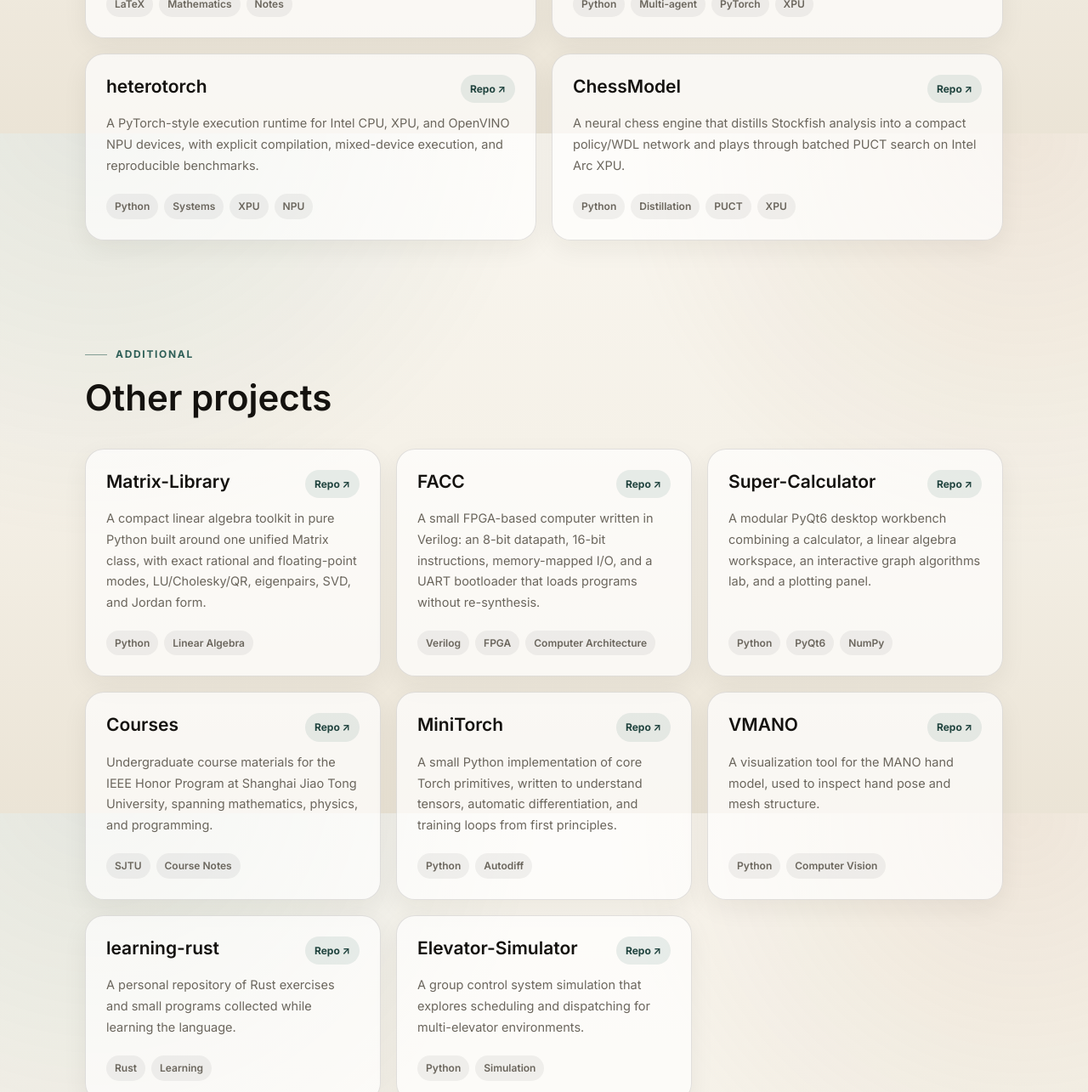
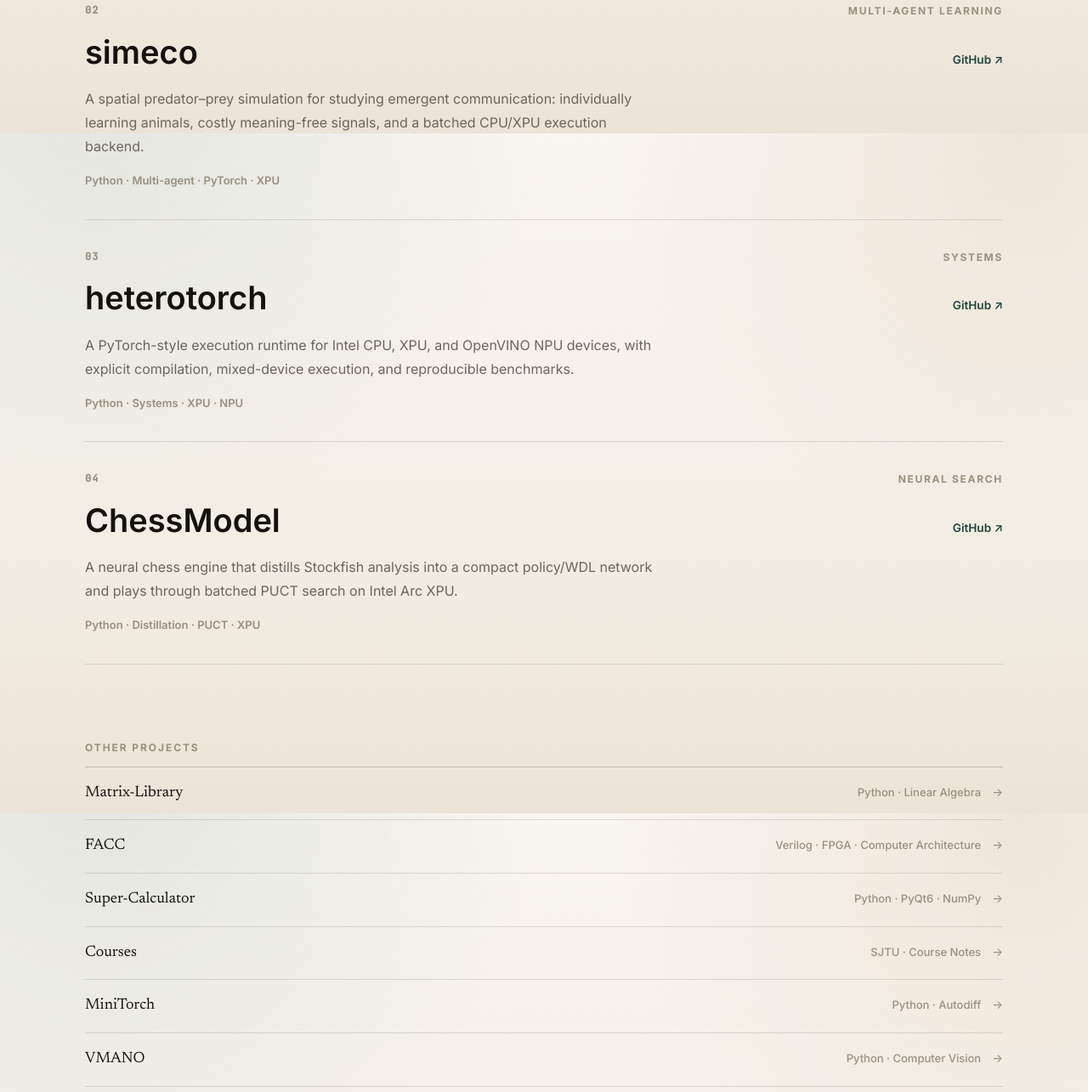
Before and after one commit to JinShuo-Li/JinShuo-Li.github.io, an Astro site: page /projects in a window 1280 px wide. Shown: the part 643-1928 px from the top of the page at 85% size. Built offline with nearby package versions, Linux system fonts and the light colour scheme; Astro itself is replaced by a stand-in of ours.

Commit message:
refactor(projects): present featured work as editorial rows
Show the four main projects as larger showcase rows with a domain label
and quiet tags, and list the remaining projects as a compact archive
instead of cards.

```diff
--- /dev/null
+++ b/src/components/ProjectArchiveRow.astro
@@ -0,0 +1,17 @@
+---
+import type { Project } from "../lib/site";
+
+interface Props {
+  project: Project;
+}
+
+const { project } = Astro.props;
+---
+
+<a class="archive-row" href={project.url} target="_blank" rel="noopener">
+  <span class="archive-row__name">{project.name}</span>
+  <span class="archive-row__meta">
+    {project.tags.join(" · ")}
+    <span class="archive-row__arrow" aria-hidden="true">→</span>
+  </span>
+</a>
--- /dev/null
+++ b/src/components/ProjectFeature.astro
@@ -0,0 +1,23 @@
+---
+import type { Project } from "../lib/site";
+
+interface Props {
+  project: Project;
+  index: number;
+}
+
+const { project, index } = Astro.props;
+---
+
+<article class="feature">
+  <div class="feature__top">
+    <span class="feature__index">{String(index).padStart(2, "0")}</span>
+    <span class="feature__domain">{project.domain}</span>
+  </div>
+  <div class="feature__head">
+    <h2 class="feature__name">{project.name}</h2>
+    <a class="feature__link" href={project.url} target="_blank" rel="noopener">GitHub ↗</a>
+  </div>
+  <p class="feature__desc">{project.blurb}</p>
+  <div class="feature__tags">{project.tags.join(" · ")}</div>
+</article>
--- a/src/lib/site.ts
+++ b/src/lib/site.ts
@@ -18,6 +18,7 @@ export type Project = {
   name: string;
   url: string;
   blurb: string;
+  domain: string;
   tags: string[];
 };
 
@@ -25,6 +26,7 @@ export const featuredProjects: Project[] = [
   {
     name: "Mathematical-Note",
     url: "https://github.com/JinShuo-Li/Mathematical-Note",
+    domain: "Mathematics",
     blurb:
       "A bilingual LaTeX book on mathematics and axiomatization, moving from logic and set theory through analysis, linear algebra, abstract algebra, topology, complex analysis, graph theory, and probability.",
     tags: ["LaTeX", "Mathematics", "Notes"],
@@ -32,6 +34,7 @@ export const featuredProjects: Project[] = [
   {
     name: "simeco",
     url: "https://github.com/JinShuo-Li/simeco",
+    domain: "Multi-agent Learning",
     blurb:
       "A spatial predator–prey simulation for studying emergent communication: individually learning animals, costly meaning-free signals, and a batched CPU/XPU execution backend.",
     tags: ["Python", "Multi-agent", "PyTorch", "XPU"],
@@ -39,6 +42,7 @@ export const featuredProjects: Project[] = [
   {
     name: "heterotorch",
     url: "https://github.com/JinShuo-Li/heterotorch",
+    domain: "Systems",
     blurb:
       "A PyTorch-style execution runtime for Intel CPU, XPU, and OpenVINO NPU devices, with explicit compilation, mixed-device execution, and reproducible benchmarks.",
     tags: ["Python", "Systems", "XPU", "NPU"],
@@ -46,6 +50,7 @@ export const featuredProjects: Project[] = [
   {
     name: "ChessModel",
     url: "https://github.com/JinShuo-Li/ChessModel",
+    domain: "Neural Search",
     blurb:
       "A neural chess engine that distills Stockfish analysis into a compact policy/WDL network and plays through batched PUCT search on Intel Arc XPU.",
     tags: ["Python", "Distillation", "PUCT", "XPU"],
@@ -56,6 +61,7 @@ export const moreProjects: Project[] = [
   {
     name: "Matrix-Library",
     url: "https://github.com/JinShuo-Li/Matrix-Library",
+    domain: "Linear Algebra",
     blurb:
       "A compact linear algebra toolkit in pure Python built around one unified Matrix class, with exact rational and floating-point modes, LU/Cholesky/QR, eigenpairs, SVD, and Jordan form.",
     tags: ["Python", "Linear Algebra"],
@@ -63,6 +69,7 @@ export const moreProjects: Project[] = [
   {
     name: "FACC",
     url: "https://github.com/JinShuo-Li/FACC",
+    domain: "Computer Architecture",
     blurb:
       "A small FPGA-based computer written in Verilog: an 8-bit datapath, 16-bit instructions, memory-mapped I/O, and a UART bootloader that loads programs without re-synthesis.",
     tags: ["Verilog", "FPGA", "Computer Architecture"],
@@ -70,6 +77,7 @@ export const moreProjects: Project[] = [
   {
     name: "Super-Calculator",
     url: "https://github.com/JinShuo-Li/Super-Calculator",
+    domain: "Desktop Tooling",
     blurb:
       "A modular PyQt6 desktop workbench combining a calculator, a linear algebra workspace, an interactive graph algorithms lab, and a plotting panel.",
     tags: ["Python", "PyQt6", "NumPy"],
@@ -77,6 +85,7 @@ export const moreProjects: Project[] = [
   {
     name: "Courses",
     url: "https://github.com/JinShuo-Li/Courses",
+    domain: "Course Notes",
     blurb:
       "Undergraduate course materials for the IEEE Honor Program at Shanghai Jiao Tong University, spanning mathematics, physics, and programming.",
     tags: ["SJTU", "Course Notes"],
@@ -84,6 +93,7 @@ export const moreProjects: Project[] = [
   {
     name: "MiniTorch",
     url: "https://github.com/JinShuo-Li/MiniTorch",
+    domain: "Autodiff",
     blurb:
       "A small Python implementation of core Torch primitives, written to understand tensors, automatic differentiation, and training loops from first principles.",
     tags: ["Python", "Autodiff"],
@@ -91,6 +101,7 @@ export const moreProjects: Project[] = [
   {
     name: "VMANO",
     url: "https://github.com/JinShuo-Li/VMANO",
+    domain: "Computer Vision",
     blurb:
       "A visualization tool for the MANO hand model, used to inspect hand pose and mesh structure.",
     tags: ["Python", "Computer Vision"],
@@ -98,6 +109,7 @@ export const moreProjects: Project[] = [
   {
     name: "learning-rust",
     url: "https://github.com/JinShuo-Li/learning-rust",
+    domain: "Rust",
     blurb:
       "A personal repository of Rust exercises and small programs collected while learning the language.",
     tags: ["Rust", "Learning"],
@@ -105,6 +117,7 @@ export const moreProjects: Project[] = [
   {
     name: "Elevator-Simulator",
     url: "https://github.com/JinShuo-Li/Elevator-Simulator",
+    domain: "Simulation",
     blurb:
       "A group control system simulation that explores scheduling and dispatching for multi-elevator environments.",
     tags: ["Python", "Simulation"],
--- a/src/pages/projects.astro
+++ b/src/pages/projects.astro
@@ -1,46 +1,38 @@
 ---
 import BaseLayout from "../layouts/BaseLayout.astro";
-import ProjectCard from "../components/ProjectCard.astro";
+import ProjectFeature from "../components/ProjectFeature.astro";
+import ProjectArchiveRow from "../components/ProjectArchiveRow.astro";
 import { featuredProjects, moreProjects } from "../lib/site";
 ---
 
 <BaseLayout
   title="Projects"
-  description="Selected and additional software projects by Li Jinshuo, spanning mathematics, machine learning, systems, and tooling."
+  description="Selected work across mathematics, machine learning, and systems."
 >
   <div class="page-head">
     <div class="container">
-      <div class="kicker">Projects</div>
-      <h1 class="page-head__title">Things I have built</h1>
+      <h1 class="page-head__title">Projects</h1>
+      <p class="page-head__lead">Selected work across mathematics, machine learning, and systems.</p>
     </div>
   </div>
 
-  <section class="section" aria-labelledby="featured-title">
+  <section class="section section--tight">
     <div class="container">
-      <div class="section-head">
-        <div>
-          <div class="kicker">Featured</div>
-          <h2 class="section-title" id="featured-title">Main projects</h2>
-        </div>
-      </div>
-
-      <div class="grid grid--2">
-        {featuredProjects.map((project) => <ProjectCard project={project} />)}
+      <div class="feature-list">
+        {
+          featuredProjects.map((project, index) => (
+            <ProjectFeature project={project} index={index + 1} />
+          ))
+        }
       </div>
     </div>
   </section>
 
-  <section class="section section--tight" aria-labelledby="more-title">
+  <section class="section section--tight">
     <div class="container">
-      <div class="section-head">
-        <div>
-          <div class="kicker">Additional</div>
-          <h2 class="section-title" id="more-title">Other projects</h2>
-        </div>
-      </div>
-
-      <div class="grid grid--3">
-        {moreProjects.map((project) => <ProjectCard project={project} />)}
+      <div class="index-label">Other projects</div>
+      <div class="archive-list">
+        {moreProjects.map((project) => <ProjectArchiveRow project={project} />)}
       </div>
     </div>
   </section>
```
